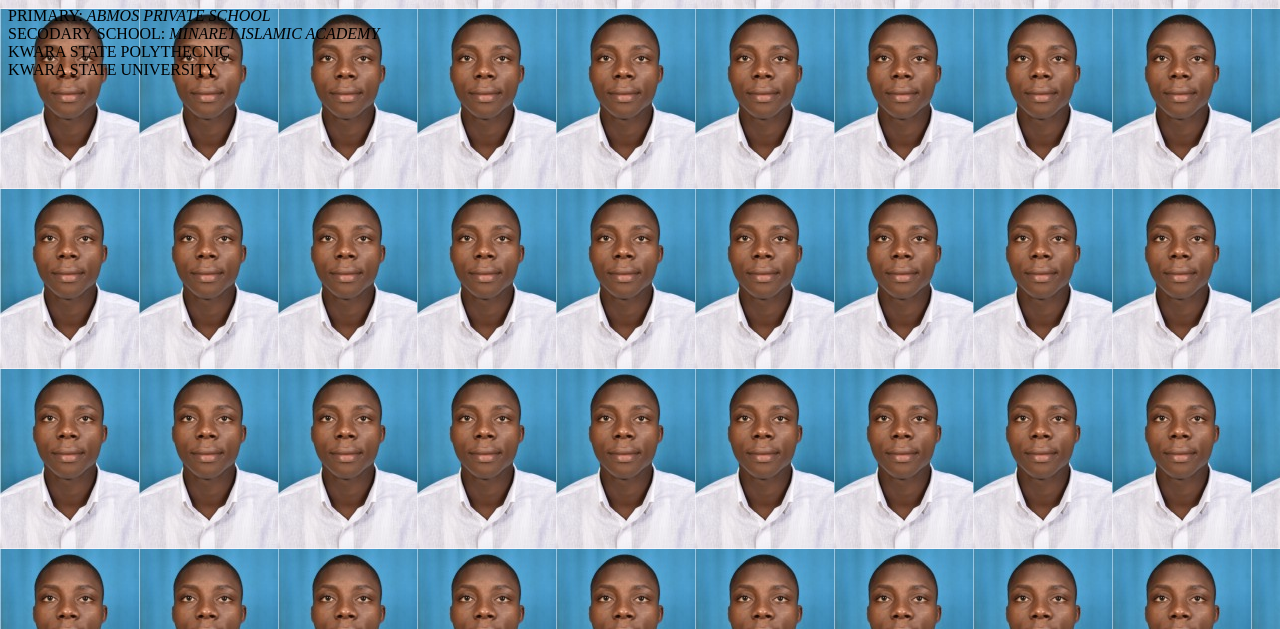
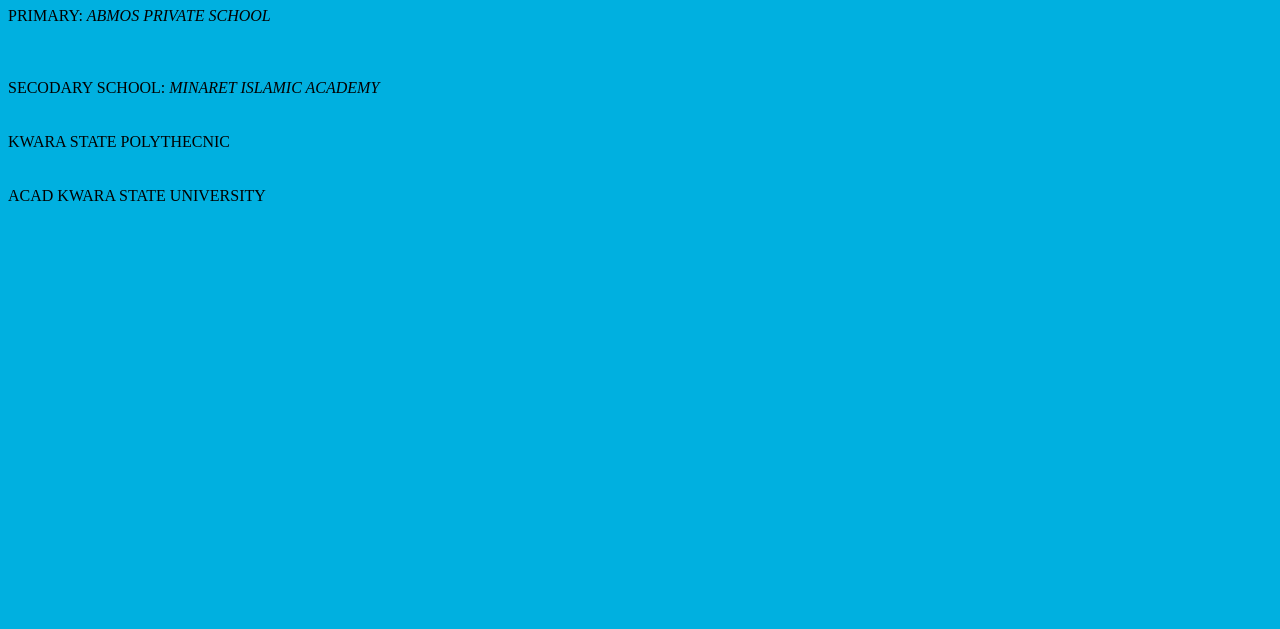
Before and after one commit to barhama737/project207, a plain HTML site: page name.html in a window 1280 px wide. Shown: the part 171-800 px from the top of the page. Drawn offline with Linux system fonts and the light colour scheme.

Commit message:
Add files via upload

```diff
--- a/name.html
+++ b/name.html
@@ -3,7 +3,7 @@
 <head>
 	<title>Personal Details</title>
 </head>
-<body  background="bb.jpg" height="25" width="50">
+<body  bgcolor=" sky blue">
 
     <h1> BIO</h1>
         My name is Ahmed Ibrahim Ahmadu, i was born in lagos state on 22-07-2020.
@@ -11,13 +11,13 @@
     <h1>EDUCATIONAL BACKGROUND    </h1>
 
 
-        PRIMARY:<em>     ABMOS PRIVATE SCHOOL</em> <br>
+        PRIMARY:<em>     ABMOS PRIVATE SCHOOL</em> <br><br> <br><br>
 
-        SECODARY SCHOOL:<em>    MINARET ISLAMIC ACADEMY</em> <br>
+        SECODARY SCHOOL:<em>    MINARET ISLAMIC ACADEMY</em> <br> <br><br>
 
-        KWARA STATE POLYTHECNIC <br>
-
-        KWARA STATE UNIVERSITY <br>
+        KWARA STATE POLYTHECNIC <br> <br><br>
+ACAD
+        KWARA STATE UNIVERSITY <br><br><br>
 
 
 
```
